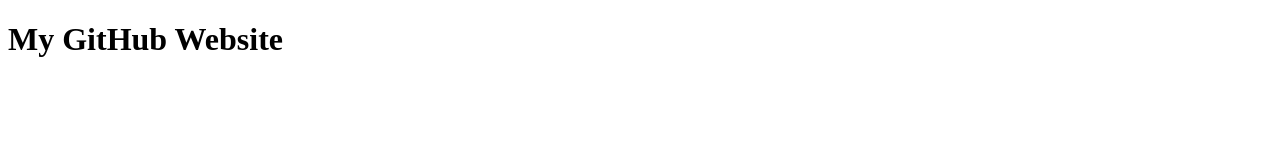
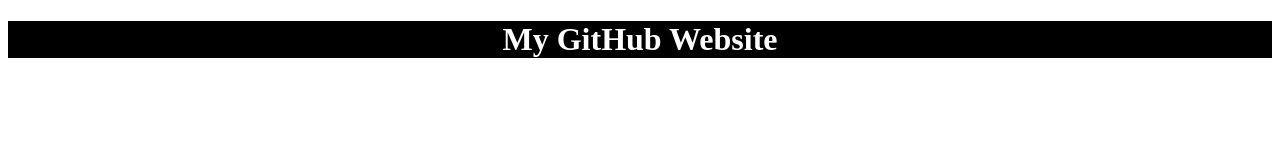
Before and after one commit to Chakradhar20/Chakradhar20.github.io, a plain HTML site: page index.html in a window 1280 px wide. Drawn offline with Linux system fonts and the light colour scheme.

Commit message:
Updation

```diff
--- a/index.html
+++ b/index.html
@@ -2,8 +2,15 @@
 <html>
     <head>
         <title>My Github Site!!</title>
+        <style>
+            h1{
+                background-color: black;
+                color:white;
+                text-align: center;
+            }
+        </style>
     </head>
     <body>
-        <h1>My GitHub Website</h1>
+        <h1 >My GitHub Website</h1>
     </body>
 </html>
```
